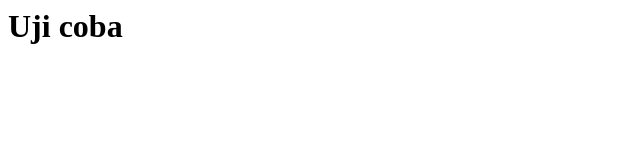
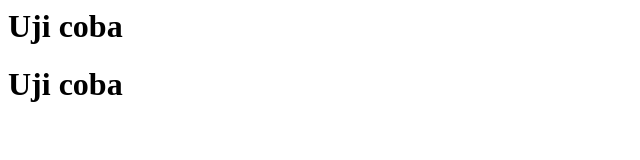
Before and after one commit to ythyayat/ythyayat.github.io, a plain HTML site: page index.html in a window 1280 px wide. Shown: the whole page, without its empty margins (0-640 px from the left). Drawn offline with Linux system fonts and the light colour scheme.

Commit message:
Update index.html

```diff
--- a/index.html
+++ b/index.html
@@ -3,5 +3,7 @@
 </head>
 <body>
 <h1> Uji coba </h1>
+
+<h1> Uji coba </h1>
 </body>
 </html>
```
